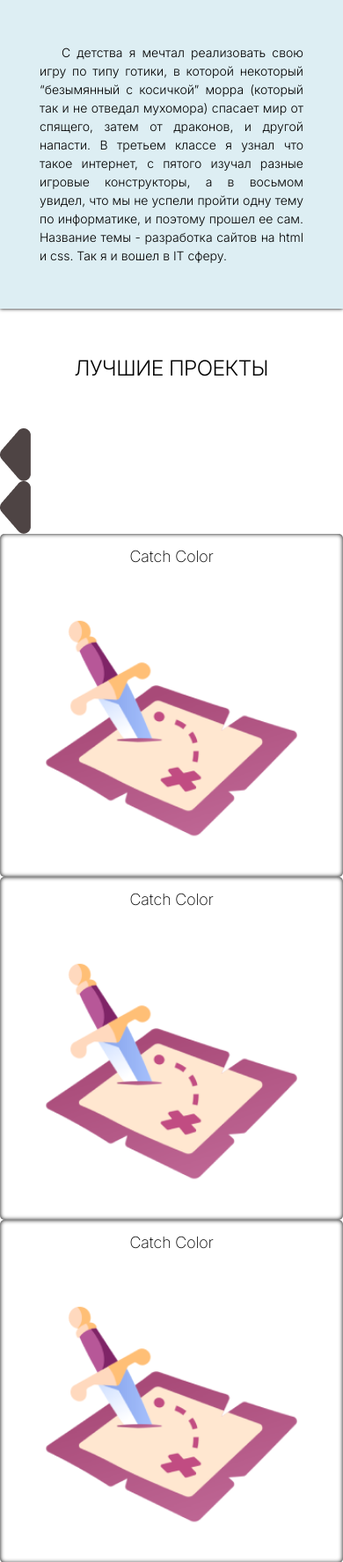
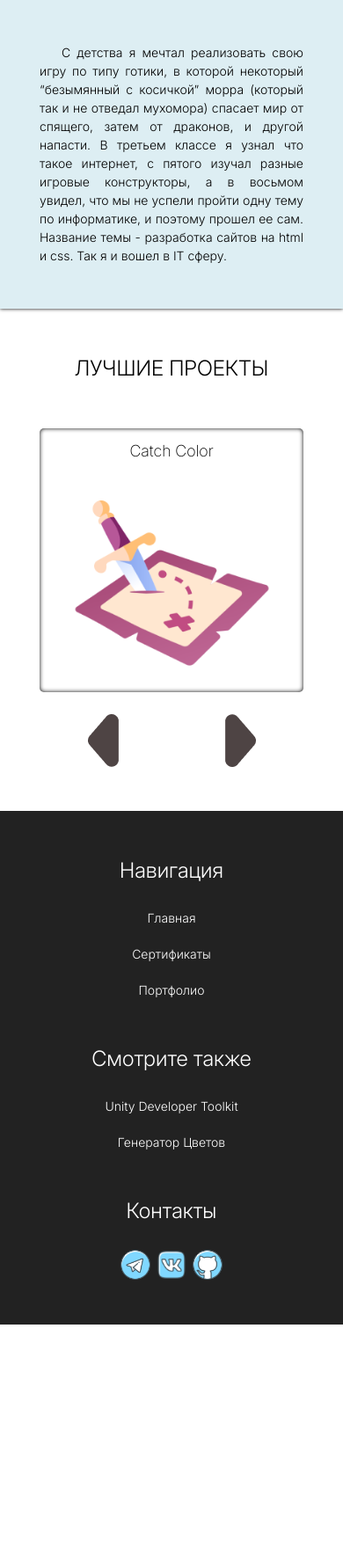
Before and after one commit to LancelotOzerny/LancyStudioRemake, a PHP site: page / in a window 390 px wide. Shown: the part 1659-3435 px from the top of the page at 88% size. After the commit the page ends 3165 px from the top, so only its background shows below. Run offline with PHP 8.4, Linux system fonts and the light colour scheme; style sheets or scripts are compiled from the project's sources.

Commit message:
Реализовал верстку адаптивной карусели

```diff
--- /dev/null
+++ b/assets/scss/components/carousel.scss
@@ -0,0 +1,105 @@
+.carousel
+{
+  display: grid;
+  justify-items: center;
+  grid-template-columns: 1fr 1fr 1fr 1fr 1fr;
+  grid-row-gap: 25px;
+  grid-template-areas: "body body body body body" ". left-arrow . right-arrow .";
+
+  width : 100%;
+
+  &-left-arrow, &-right-arrow
+  {
+    cursor: pointer;
+  }
+
+  &-items-wrapper
+  {
+    display: flex;
+    height: inherit;
+    width: inherit;
+
+    transition: .25s;
+
+    transform: translateX(0);
+  }
+
+  &-content
+  {
+    grid-area: body;
+    height : 300px;
+    width: 300px;
+    overflow: hidden;
+  }
+
+  &-left-arrow
+  {
+    grid-area: left-arrow;
+  }
+
+  &-right-arrow
+  {
+    grid-area: right-arrow;
+	transform: rotateZ(180deg);
+  }
+}
+
+@media screen and (min-width: 480px)
+{
+  .carousel
+  {
+    grid-template-columns: 1fr 50px min-content 50px 1fr;
+    grid-template-areas: ". left-arrow body right-arrow .";
+    align-items: center;
+  }
+}
+
+@media screen and (min-width: 720px)
+{
+  .carousel
+  {
+    &-items-wrapper
+    {
+      grid-gap: 15px;
+    }
+
+    &-content
+    {
+      width: 540px;
+      height: 260px;
+    }
+  }
+}
+
+@media screen and (min-width: 1000px)
+{
+  .carousel
+  {
+    &-items-wrapper
+    {
+      justify-content: space-around;
+    }
+    &-content
+    {
+      width : 900px;
+      height: 286px;
+    }
+  }
+}
+
+@media screen and (min-width: 1400px)
+{
+  .carousel
+  {
+    &-items-wrapper
+    {
+      grid-gap: 50px;
+      justify-content: space-around;
+    }
+    &-content
+    {
+      width : 1300px;
+      height: 400px;
+    }
+  }
+}
--- a/assets/scss/style.scss
+++ b/assets/scss/style.scss
@@ -11,6 +11,7 @@
 @import "components/h-navbar";
 @import "components/text-block";
 @import "components/project";
+@import "components/carousel";
 
 @import "page-blocks/main-navigation";
 @import "page-blocks/main-preview";
```
